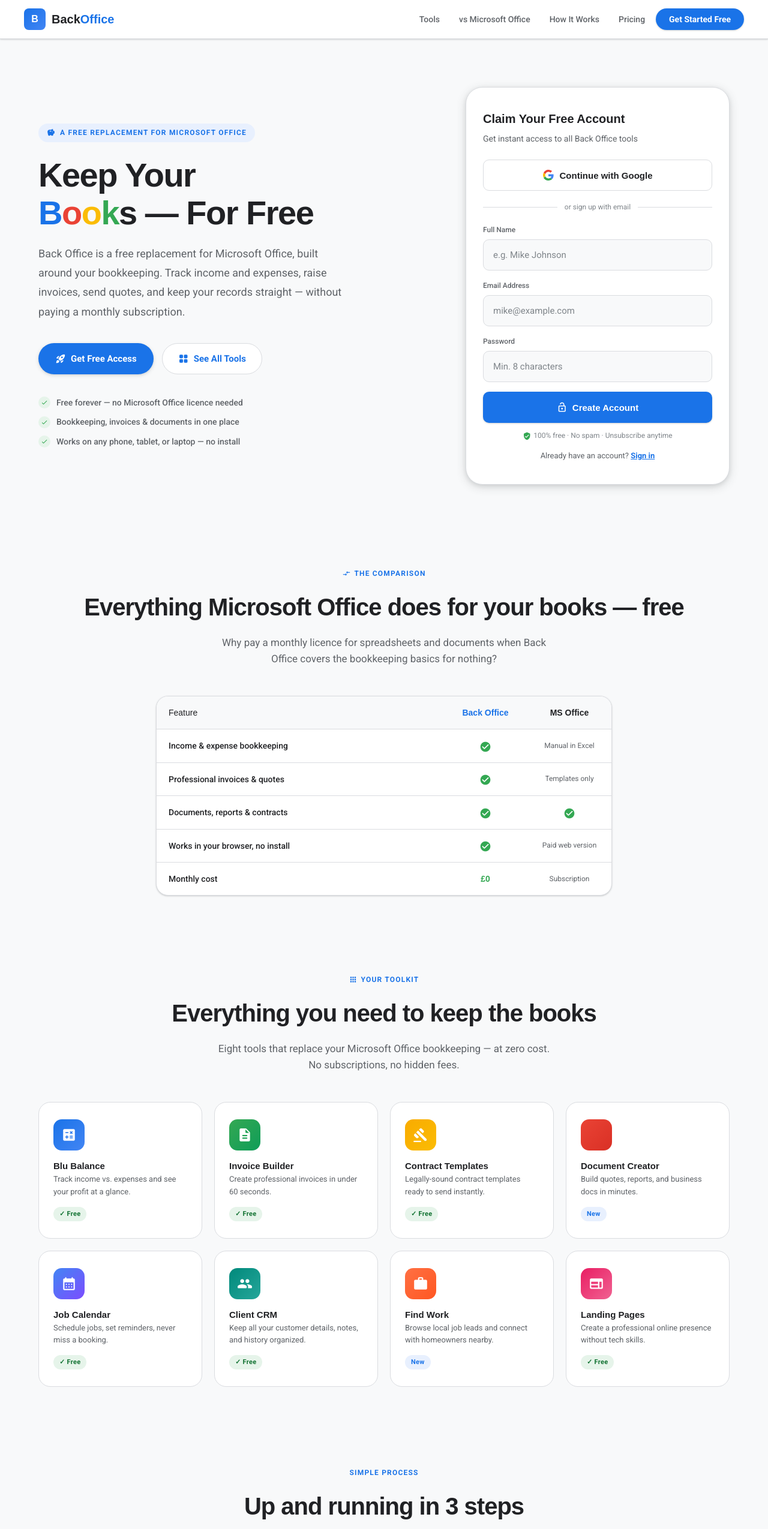
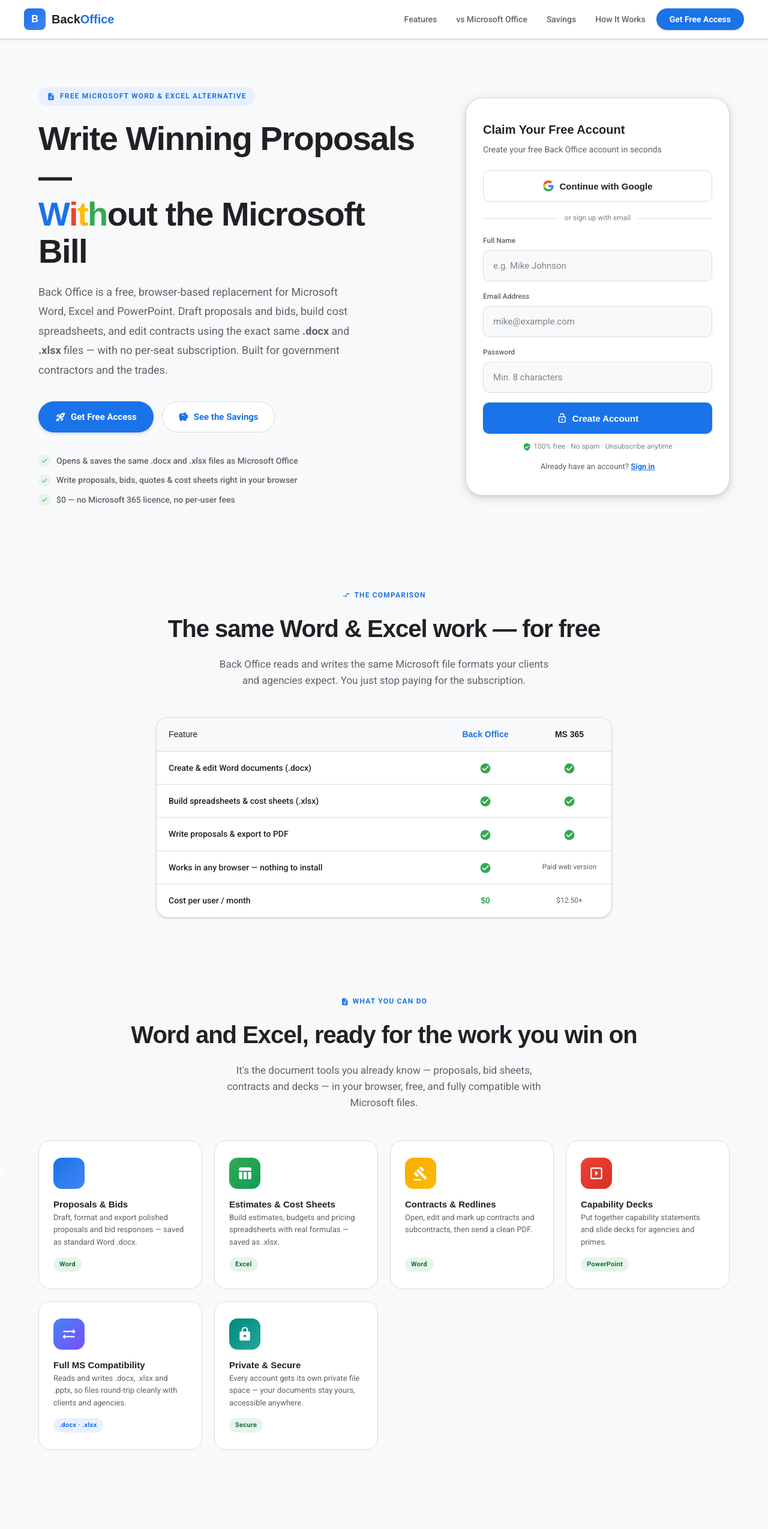
Before and after one commit to bluerocket722/bisondoc, a website: page index.html in a window 1280 px wide. Shown: the top 2549 px of the page at 60% size. Drawn offline with nearby package versions, Linux system fonts and the light colour scheme; a web font is replaced by a local one.

Commit message:
Update index.html

```diff
--- a/index.html
+++ b/index.html
@@ -339,22 +339,22 @@
       <span class="logo-text">Back<span>Office</span></span>
     </a>
     <ul class="nav-links">
-      <li><a href="#tools">Tools</a></li>
+      <li><a href="#features">Features</a></li>
       <li><a href="#compare">vs Microsoft Office</a></li>
+      <li><a href="#savings">Savings</a></li>
       <li><a href="#how-it-works">How It Works</a></li>
-      <li><a href="#pricing">Pricing</a></li>
-      <li><a href="#get-started" class="nav-cta">Get Started Free</a></li>
+      <li><a href="#get-started" class="nav-cta">Get Free Access</a></li>
     </ul>
     <button class="hamburger" id="hamburger" aria-label="Menu">
       <span class="material-icons-round">menu</span>
     </button>
   </div>
   <div class="mobile-nav" id="mobile-nav">
-    <a href="#tools">Tools</a>
+    <a href="#features">Features</a>
     <a href="#compare">vs Microsoft Office</a>
+    <a href="#savings">Savings</a>
     <a href="#how-it-works">How It Works</a>
-    <a href="#pricing">Pricing</a>
-    <a href="#get-started" style="color:var(--blue);font-weight:600;">Get Started Free →</a>
+    <a href="#get-started" style="color:var(--blue);font-weight:600;">Get Free Access →</a>
   </div>
 </nav>
 
@@ -362,40 +362,41 @@
 <section class="hero">
   <div class="hero-left">
     <div class="hero-eyebrow">
-      <span class="material-icons-round">savings</span>
-      A Free Replacement for Microsoft Office
+      <span class="material-icons-round">description</span>
+      Free Microsoft Word &amp; Excel Alternative
     </div>
     <h1>
-      Keep Your<br>
-      <span class="accent-g">B</span><span class="accent-r">o</span><span class="accent-y">o</span><span class="accent-gr">k</span>s — For Free
+      Write Winning Proposals —<br>
+      <span class="accent-g">W</span><span class="accent-r">i</span><span class="accent-y">t</span><span class="accent-gr">h</span>out the Microsoft Bill
     </h1>
     <p class="hero-sub">
-      Back Office is a free replacement for Microsoft Office, built around your bookkeeping.
-      Track income and expenses, raise invoices, send quotes, and keep your records straight —
-      without paying a monthly subscription.
+      Back Office is a free, browser-based replacement for Microsoft Word, Excel and PowerPoint.
+      Draft proposals and bids, build cost spreadsheets, and edit contracts using the exact same
+      <strong>.docx</strong> and <strong>.xlsx</strong> files — with no per-seat subscription.
+      Built for government contractors and the trades.
     </p>
     <div class="hero-actions">
       <a href="#get-started" class="btn-primary">
         <span class="material-icons-round" style="font-size:18px;">rocket_launch</span>
         Get Free Access
       </a>
-      <a href="#tools" class="btn-secondary">
-        <span class="material-icons-round" style="font-size:18px;">grid_view</span>
-        See All Tools
+      <a href="#savings" class="btn-secondary">
+        <span class="material-icons-round" style="font-size:18px;">savings</span>
+        See the Savings
       </a>
     </div>
     <div class="hero-trust">
       <div class="trust-item">
         <div class="trust-dot"><span class="material-icons-round">check</span></div>
-        Free forever — no Microsoft Office licence needed
+        Opens &amp; saves the same .docx and .xlsx files as Microsoft Office
       </div>
       <div class="trust-item">
         <div class="trust-dot"><span class="material-icons-round">check</span></div>
-        Bookkeeping, invoices &amp; documents in one place
+        Write proposals, bids, quotes &amp; cost sheets right in your browser
       </div>
       <div class="trust-item">
         <div class="trust-dot"><span class="material-icons-round">check</span></div>
-        Works on any phone, tablet, or laptop — no install
+        $0 — no Microsoft 365 licence, no per-user fees
       </div>
     </div>
   </div>
@@ -406,7 +407,7 @@
     <!-- Step 1: Sign up -->
     <div id="step-auth">
       <div class="card-headline">Claim Your Free Account</div>
-      <div class="card-sub">Get instant access to all Back Office tools</div>
+      <div class="card-sub">Create your free Back Office account in seconds</div>
       <button class="google-btn" id="btn-google">
         <svg width="18" height="18" viewBox="0 0 48 48"><path fill="#EA4335" d="M24 9.5c3.54 0 6.71 1.22 9.21 3.6l6.85-6.85C35.9 2.38 30.47 0 24 0 14.62 0 6.51 5.38 2.56 13.22l7.98 6.19C12.43 13.08 17.74 9.5 24 9.5z"/><path fill="#4285F4" d="M46.98 24.55c0-1.57-.15-3.09-.38-4.55H24v9.02h12.94c-.58 2.96-2.26 5.48-4.78 7.18l7.73 6c4.51-4.18 7.09-10.36 7.09-17.65z"/><path fill="#FBBC05" d="M10.53 28.59c-.48-1.45-.76-2.99-.76-4.59s.27-3.14.76-4.59l-7.98-6.19C.92 16.46 0 20.12 0 24c0 3.88.92 7.54 2.56 10.78l7.97-6.19z"/><path fill="#34A853" d="M24 48c6.48 0 11.93-2.13 15.89-5.81l-7.73-6c-2.18 1.48-4.97 2.31-8.16 2.31-6.26 0-11.57-3.59-13.46-8.91l-7.98 6.19C6.51 42.62 14.62 48 24 48z"/></svg>
         Continue with Google
@@ -478,22 +479,33 @@
       <div class="card-sub">So we can personalise your tools</div>
       <div class="form-group">
         <label class="form-label">Phone Number</label>
-        <input class="form-input" id="prof-phone" type="tel" placeholder="07700 900000">
+        <input class="form-input" id="prof-phone" type="tel" placeholder="(555) 123-4567">
       </div>
       <div class="form-group">
-        <label class="form-label">Your Trade</label>
+        <label class="form-label">Your Trade / Field</label>
         <select class="form-select" id="prof-trade">
-          <option value="">Select your trade…</option>
+          <option value="">Select your trade or field…</option>
+          <optgroup label="Government contracting">
+            <option>Government Contractor (Prime)</option>
+            <option>Subcontractor</option>
+            <option>General Contractor / Construction</option>
+            <option>Professional / Consulting Services</option>
+            <option>IT / Cybersecurity Services</option>
+            <option>Facilities / Janitorial</option>
+            <option>Logistics / Supply</option>
+          </optgroup>
+          <optgroup label="Trades">
             <option>Electrician</option>
             <option>Plumber</option>
             <option>Painter &amp; Decorator</option>
             <option>Carpenter / Joiner</option>
             <option>Landscaper / Groundsworker</option>
-          <option>HVAC / Gas Engineer</option>
+            <option>HVAC Technician</option>
             <option>Roofer</option>
             <option>Tiler</option>
             <option>General Builder</option>
-          <option>Other Trade</option>
+          </optgroup>
+          <option>Other</option>
         </select>
       </div>
       <div class="form-group">
@@ -539,92 +551,118 @@
   <div class="section" id="compare">
     <div class="section-header">
       <div class="section-eyebrow"><span class="material-icons-round" style="font-size:14px;">compare_arrows</span> The Comparison</div>
-      <h2>Everything Microsoft Office does for your books — free</h2>
-      <p class="section-sub">Why pay a monthly licence for spreadsheets and documents when Back Office covers the bookkeeping basics for nothing?</p>
+      <h2>The same Word &amp; Excel work — for free</h2>
+      <p class="section-sub">Back Office reads and writes the same Microsoft file formats your clients and agencies expect. You just stop paying for the subscription.</p>
     </div>
     <div class="compare-table">
       <div class="compare-row head">
         <div class="compare-cell feature compare-head-label">Feature</div>
         <div class="compare-cell center compare-head-label us">Back Office</div>
-        <div class="compare-cell center compare-head-label">MS Office</div>
+        <div class="compare-cell center compare-head-label">MS 365</div>
       </div>
       <div class="compare-row">
-        <div class="compare-cell feature">Income &amp; expense bookkeeping</div>
-        <div class="compare-cell center"><span class="material-icons-round yes">check_circle</span></div>
-        <div class="compare-cell center compare-price">Manual in Excel</div>
-      </div>
-      <div class="compare-row">
-        <div class="compare-cell feature">Professional invoices &amp; quotes</div>
-        <div class="compare-cell center"><span class="material-icons-round yes">check_circle</span></div>
-        <div class="compare-cell center compare-price">Templates only</div>
-      </div>
-      <div class="compare-row">
-        <div class="compare-cell feature">Documents, reports &amp; contracts</div>
+        <div class="compare-cell feature">Create &amp; edit Word documents (.docx)</div>
         <div class="compare-cell center"><span class="material-icons-round yes">check_circle</span></div>
         <div class="compare-cell center"><span class="material-icons-round yes">check_circle</span></div>
       </div>
       <div class="compare-row">
-        <div class="compare-cell feature">Works in your browser, no install</div>
+        <div class="compare-cell feature">Build spreadsheets &amp; cost sheets (.xlsx)</div>
+        <div class="compare-cell center"><span class="material-icons-round yes">check_circle</span></div>
+        <div class="compare-cell center"><span class="material-icons-round yes">check_circle</span></div>
+      </div>
+      <div class="compare-row">
+        <div class="compare-cell feature">Write proposals &amp; export to PDF</div>
+        <div class="compare-cell center"><span class="material-icons-round yes">check_circle</span></div>
+        <div class="compare-cell center"><span class="material-icons-round yes">check_circle</span></div>
+      </div>
+      <div class="compare-row">
+        <div class="compare-cell feature">Works in any browser — nothing to install</div>
         <div class="compare-cell center"><span class="material-icons-round yes">check_circle</span></div>
         <div class="compare-cell center compare-price">Paid web version</div>
       </div>
       <div class="compare-row">
-        <div class="compare-cell feature">Monthly cost</div>
-        <div class="compare-cell center" style="font-family:'Google Sans',sans-serif;font-weight:700;color:var(--green);">£0</div>
-        <div class="compare-cell center compare-price">Subscription</div>
+        <div class="compare-cell feature">Cost per user / month</div>
+        <div class="compare-cell center" style="font-family:'Google Sans',sans-serif;font-weight:700;color:var(--green);">$0</div>
+        <div class="compare-cell center compare-price">$12.50+</div>
       </div>
     </div>
   </div>
 </section>
 
-<!-- TOOLS -->
-<section class="section" id="tools">
+<!-- FEATURES -->
+<section class="section" id="features">
   <div class="section-header">
-    <div class="section-eyebrow"><span class="material-icons-round" style="font-size:14px;">apps</span> Your Toolkit</div>
-    <h2>Everything you need to keep the books</h2>
-    <p class="section-sub">Eight tools that replace your Microsoft Office bookkeeping — at zero cost. No subscriptions, no hidden fees.</p>
+    <div class="section-eyebrow"><span class="material-icons-round" style="font-size:14px;">description</span> What You Can Do</div>
+    <h2>Word and Excel, ready for the work you win on</h2>
+    <p class="section-sub">It's the document tools you already know — proposals, bid sheets, contracts and decks — in your browser, free, and fully compatible with Microsoft files.</p>
   </div>
   <div class="apps-grid">
-    <a href="blu-balence-calculator.html" class="app-card">
-      <div class="app-icon blue"><span class="material-icons-round">calculate</span></div>
-      <div><div class="app-name">Blu Balance</div><div class="app-desc">Track income vs. expenses and see your profit at a glance.</div></div>
-      <span class="app-tag tag-free">✓ Free</span>
-    </a>
-    <a href="form-builder.html" class="app-card">
-      <div class="app-icon green"><span class="material-icons-round">description</span></div>
-      <div><div class="app-name">Invoice Builder</div><div class="app-desc">Create professional invoices in under 60 seconds.</div></div>
-      <span class="app-tag tag-free">✓ Free</span>
-    </a>
-    <a href="contract-template.html" class="app-card">
+    <div class="app-card">
+      <div class="app-icon blue"><span class="material-icons-round">edit_document</span></div>
+      <div><div class="app-name">Proposals &amp; Bids</div><div class="app-desc">Draft, format and export polished proposals and bid responses — saved as standard Word .docx.</div></div>
+      <span class="app-tag tag-free">Word</span>
+    </div>
+    <div class="app-card">
+      <div class="app-icon green"><span class="material-icons-round">table_chart</span></div>
+      <div><div class="app-name">Estimates &amp; Cost Sheets</div><div class="app-desc">Build estimates, budgets and pricing spreadsheets with real formulas — saved as .xlsx.</div></div>
+      <span class="app-tag tag-free">Excel</span>
+    </div>
+    <div class="app-card">
       <div class="app-icon yellow"><span class="material-icons-round">gavel</span></div>
-      <div><div class="app-name">Contract Templates</div><div class="app-desc">Legally-sound contract templates ready to send instantly.</div></div>
-      <span class="app-tag tag-free">✓ Free</span>
-    </a>
-    <a href="document-creation.html" class="app-card">
-      <div class="app-icon red"><span class="material-icons-round">edit_document</span></div>
-      <div><div class="app-name">Document Creator</div><div class="app-desc">Build quotes, reports, and business docs in minutes.</div></div>
-      <span class="app-tag tag-new">New</span>
-    </a>
-    <a href="calendar.html" class="app-card">
-      <div class="app-icon indigo"><span class="material-icons-round">calendar_month</span></div>
-      <div><div class="app-name">Job Calendar</div><div class="app-desc">Schedule jobs, set reminders, never miss a booking.</div></div>
-      <span class="app-tag tag-free">✓ Free</span>
-    </a>
-    <a href="crm.html" class="app-card">
-      <div class="app-icon teal"><span class="material-icons-round">people</span></div>
-      <div><div class="app-name">Client CRM</div><div class="app-desc">Keep all your customer details, notes, and history organized.</div></div>
-      <span class="app-tag tag-free">✓ Free</span>
-    </a>
-    <a href="find-work.html" class="app-card">
-      <div class="app-icon orange"><span class="material-icons-round">work</span></div>
-      <div><div class="app-name">Find Work</div><div class="app-desc">Browse local job leads and connect with homeowners nearby.</div></div>
-      <span class="app-tag tag-new">New</span>
-    </a>
-    <a href="landing-page-creation.html" class="app-card">
-      <div class="app-icon pink"><span class="material-icons-round">web</span></div>
-      <div><div class="app-name">Landing Pages</div><div class="app-desc">Create a professional online presence without tech skills.</div></div>
-      <span class="app-tag tag-free">✓ Free</span>
-    </a>
+      <div><div class="app-name">Contracts &amp; Redlines</div><div class="app-desc">Open, edit and mark up contracts and subcontracts, then send a clean PDF.</div></div>
+      <span class="app-tag tag-free">Word</span>
+    </div>
+    <div class="app-card">
+      <div class="app-icon red"><span class="material-icons-round">slideshow</span></div>
+      <div><div class="app-name">Capability Decks</div><div class="app-desc">Put together capability statements and slide decks for agencies and primes.</div></div>
+      <span class="app-tag tag-free">PowerPoint</span>
+    </div>
+    <div class="app-card">
+      <div class="app-icon indigo"><span class="material-icons-round">sync_alt</span></div>
+      <div><div class="app-name">Full MS Compatibility</div><div class="app-desc">Reads and writes .docx, .xlsx and .pptx, so files round-trip cleanly with clients and agencies.</div></div>
+      <span class="app-tag tag-new">.docx · .xlsx</span>
+    </div>
+    <div class="app-card">
+      <div class="app-icon teal"><span class="material-icons-round">lock</span></div>
+      <div><div class="app-name">Private &amp; Secure</div><div class="app-desc">Every account gets its own private file space — your documents stay yours, accessible anywhere.</div></div>
+      <span class="app-tag tag-free">Secure</span>
+    </div>
+  </div>
+</section>
+
+<!-- SAVINGS -->
+<section style="background:var(--bg);padding:1px 0;">
+  <div class="section" id="savings">
+    <div class="section-header">
+      <div class="section-eyebrow"><span class="material-icons-round" style="font-size:14px;">savings</span> The Savings</div>
+      <h2>Stop paying per seat, every month</h2>
+      <p class="section-sub">Microsoft 365 charges for every person, forever. Back Office does the same document work for $0.</p>
+    </div>
+
+    <div class="apps-grid" style="grid-template-columns:repeat(auto-fit,minmax(220px,1fr));max-width:900px;margin:0 auto;">
+      <div class="app-card" style="text-align:center;align-items:center;">
+        <div class="app-name" style="font-size:30px;color:var(--blue);">$150</div>
+        <div class="app-desc">Microsoft 365 Business Standard — per user, per year ($12.50/mo).</div>
+      </div>
+      <div class="app-card" style="text-align:center;align-items:center;">
+        <div class="app-name" style="font-size:30px;color:var(--blue);">$1,500</div>
+        <div class="app-desc">What a 10-person contracting team pays Microsoft every year — before the July 2026 price increase.</div>
+      </div>
+      <div class="app-card" style="text-align:center;align-items:center;">
+        <div class="app-name" style="font-size:30px;color:var(--green);">$0</div>
+        <div class="app-desc">What the same team pays for Back Office. No seats, no renewals, no lock-in.</div>
+      </div>
+    </div>
+
+    <div style="max-width:780px;margin:36px auto 0;background:var(--surface);border:1px solid var(--border);border-radius:var(--radius-lg);padding:28px 30px;box-shadow:var(--shadow-sm);">
+      <h3 style="font-family:'Google Sans',sans-serif;font-size:18px;margin-bottom:10px;">Why organizations are leaving Microsoft Office</h3>
+      <p style="font-size:14px;color:var(--text-sub);line-height:1.8;">
+        It isn't just about price. In 2025 the EU forced Microsoft to <strong>unbundle Teams</strong> from Office after an antitrust case, and governments started walking away entirely: Denmark's Digitalisation Ministry — along with the cities of Copenhagen and Aarhus — began replacing Microsoft 365 with open formats, and the German state of Schleswig-Holstein is moving roughly <strong>30,000 workstations</strong> off Microsoft to cut costs and keep control of their own data.
+      </p>
+      <p style="font-size:14px;color:var(--text-sub);line-height:1.8;margin-top:12px;">
+        Back Office runs on those same open <strong>.docx</strong> and <strong>.xlsx</strong> standards — so you keep working in the formats every agency and client expects, while dropping the subscription. The same move, available to you today, for free.
+      </p>
+    </div>
   </div>
 </section>
 
@@ -640,17 +678,17 @@
       <div class="step-card">
         <div class="step-number">1</div>
         <div class="step-title">Sign Up Free</div>
-        <p class="step-desc">Create your account in under a minute. No credit card, no Microsoft licence. Just your name, email, and trade.</p>
+        <p class="step-desc">Create your account in under a minute. No credit card, no Microsoft licence — just your name, email and trade.</p>
       </div>
       <div class="step-card">
         <div class="step-number">2</div>
-        <div class="step-title">Set Up Your Books</div>
-        <p class="step-desc">Log income and expenses, build your first invoice, and pull your records together — all in one place.</p>
+        <div class="step-title">Open or Upload</div>
+        <p class="step-desc">Start a fresh Word document or Excel sheet, or upload the .docx and .xlsx files you already have.</p>
       </div>
       <div class="step-card">
         <div class="step-number">3</div>
-        <div class="step-title">Stay On Top of It</div>
-        <p class="step-desc">See your profit at a glance, get paid faster, and hand clean reports to your accountant at year end.</p>
+        <div class="step-title">Write &amp; Win</div>
+        <p class="step-desc">Draft proposals, price out bids and send polished PDFs — from any device, wherever the work is.</p>
       </div>
     </div>
   </div>
@@ -662,15 +700,15 @@
     <div>
       <div class="cta-eyebrow">100% Free — No Hidden Fees</div>
       <div class="cta-headline">Drop the Microsoft Office bill</div>
-      <p class="cta-body">Back Office gives you the bookkeeping, invoicing, and documents you actually use — free, now and always. No subscription, no licence, no catch.</p>
+      <p class="cta-body">Back Office gives government contractors and the trades the Word and Excel tools they actually use — proposals, bids, estimates and contracts — free, now and always. No subscription, no licence, no catch.</p>
     </div>
     <div class="cta-actions">
       <a href="#get-started" class="btn-primary" style="justify-content:center;">
         <span class="material-icons-round" style="font-size:18px;">rocket_launch</span>
-        Start for Free
+        Get Free Access
       </a>
-      <a href="index.html" class="btn-secondary" style="justify-content:center;">
-        Learn About Blu Balences
+      <a href="#savings" class="btn-secondary" style="justify-content:center;">
+        See the Savings
       </a>
     </div>
   </div>
@@ -685,24 +723,22 @@
           <div class="logo-icon">B</div>
           <span class="logo-text">Back<span>Office</span></span>
         </a>
-        <p class="footer-brand-desc">A free replacement for Microsoft Office, built around your bookkeeping. Part of the Blu Balences family.</p>
+        <p class="footer-brand-desc">A free, browser-based replacement for Microsoft Word, Excel and PowerPoint — built for government contractors and the trades. Part of the Blu Balences family.</p>
       </div>
       <div class="footer-col">
-        <h4>Tools</h4>
+        <h4>Product</h4>
         <ul>
-          <li><a href="blu-balence-calculator.html">Blu Balance</a></li>
-          <li><a href="form-builder.html">Invoice Builder</a></li>
-          <li><a href="contract-template.html">Contracts</a></li>
-          <li><a href="document-creation.html">Documents</a></li>
+          <li><a href="#features">Features</a></li>
+          <li><a href="#compare">vs Microsoft Office</a></li>
+          <li><a href="#savings">Savings</a></li>
+          <li><a href="#how-it-works">How It Works</a></li>
         </ul>
       </div>
       <div class="footer-col">
-        <h4>More Tools</h4>
+        <h4>Get Started</h4>
         <ul>
-          <li><a href="calendar.html">Job Calendar</a></li>
-          <li><a href="crm.html">Client CRM</a></li>
-          <li><a href="find-work.html">Find Work</a></li>
-          <li><a href="landing-page-creation.html">Landing Pages</a></li>
+          <li><a href="#get-started">Create Free Account</a></li>
+          <li><a href="editor.html">Open Documents</a></li>
         </ul>
       </div>
       <div class="footer-col">
```
Lines whose indentation alone changed are shown as unchanged.
